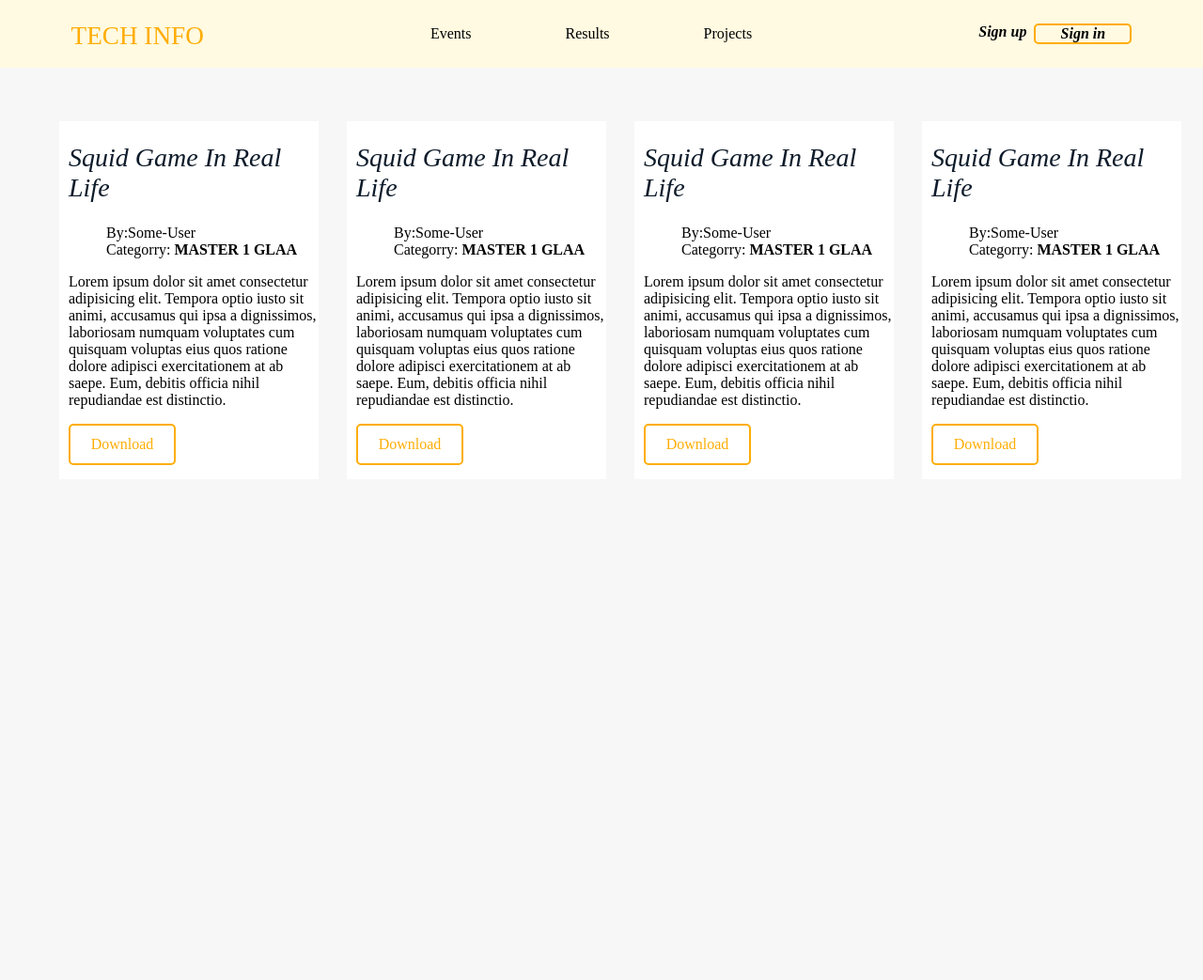
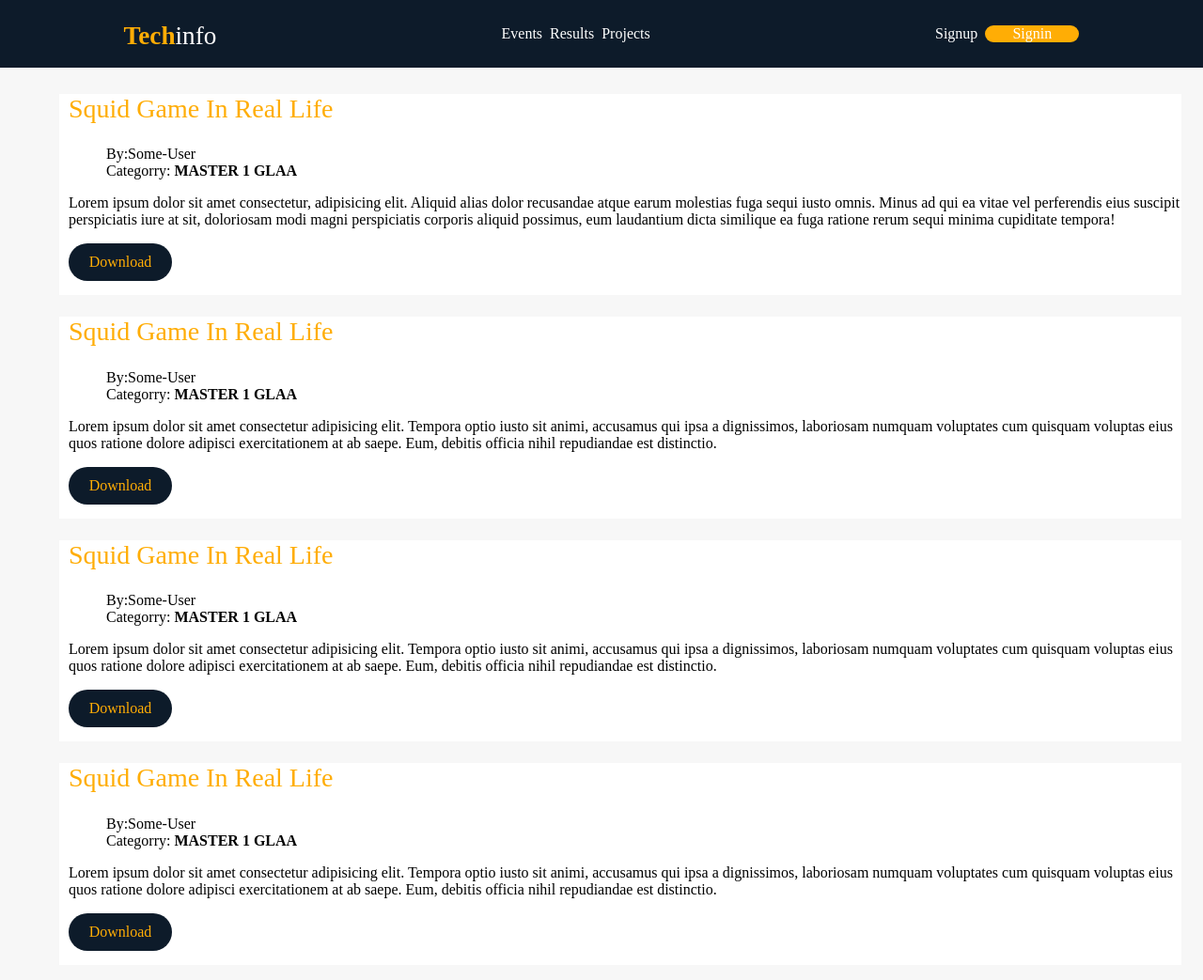
Before and after one commit to nourkrouma/tech-info-tp, a PHP site: page /projects.html in a window 1280 px wide. Shown: the whole page at 94% size. Before the commit the page ends 495 px from the top, so only its background shows below. Run offline with PHP 8.4, Linux system fonts and the light colour scheme.

Commit message:
changes reverted

```diff
--- a/projects.html
+++ b/projects.html
@@ -10,7 +10,7 @@
 <body>
     <header>
         <div class="navbar">
-            <h1 class="logo">TECH INFO</h1>
+            <h1 class="logo"><span>Tech</span>info</h1>
 
                 <ul class="links">
                     <li><a href="index.html">Events</a></li>
@@ -19,10 +19,10 @@
                 </ul>
             <div class="accountsection">
                 <ul>
-                    <li><a href="account/signup.html">Sign up</a></li>
+                    <li><a href="account/signup.html">Signup</a></li>
                     <li>
                         <div class="signin-box">
-                            <a href="account/signin.html">Sign in</a>
+                            <a href="account/signin.html">Signin</a>
                         </div>
                     </li>
                 </ul>
@@ -45,7 +45,7 @@
     </li>
 </ul>
 <p class="project-description">
-    Lorem ipsum dolor sit amet consectetur adipisicing elit. Tempora optio iusto sit animi, accusamus qui ipsa a dignissimos, laboriosam numquam voluptates cum quisquam voluptas eius quos ratione dolore adipisci exercitationem at ab saepe. Eum, debitis officia nihil repudiandae est distinctio.
+   Lorem ipsum dolor sit amet consectetur, adipisicing elit. Aliquid alias dolor recusandae atque earum molestias fuga sequi iusto omnis. Minus ad qui ea vitae vel perferendis eius suscipit perspiciatis iure at sit, doloriosam modi magni perspiciatis corporis aliquid possimus, eum laudantium dicta similique ea fuga ratione rerum sequi minima cupiditate tempora!
 </p>
 <div class="download-btn">
     <a href="#">Download</a>
--- a/results.html
+++ b/results.html
@@ -10,7 +10,7 @@
 <body>
     <header>
         <div class="navbar">
-            <h1 class="logo">TECH INFO</h1>
+            <h1 class="logo"><span>Tech</span>info</h1>
 
                 <ul class="links">
                     <li><a href="index.html">Events</a></li>
@@ -19,10 +19,10 @@
                 </ul>
             <div class="accountsection">
                 <ul>
-                    <li><a href="account/signup.html">Sign up</a></li>
+                    <li><a href="account/signup.html">Signup</a></li>
                     <li>
                         <div class="signin-box">
-                            <a href="account/signin.html">Sign in</a>
+                            <a href="account/signin.html">Signin</a>
                         </div>
                     </li>
                 </ul>
--- a/styles/main.css
+++ b/styles/main.css
@@ -26,7 +26,7 @@ ul {
   top: 0;
   left: 0;
   width: 100%;
-  background-color: #FFFAE1;
+  background-color: #0D1B2A;
   display: -webkit-box;
   display: -ms-flexbox;
   display: flex;
@@ -41,20 +41,19 @@ ul {
   padding-top: 5px;
   font-size: 1.7em;
   font-weight: 400;
-  color: #FFAD05;
 }
 
 .navbar h1 {
   color: white;
 }
 
-/*.navbar h1 span {
+.navbar h1 span {
   color: var(--primarycolor);
 }
-*/
+
 .navbar a {
   text-decoration: none;
-  color: black;
+  color: white;
 }
 
 .navbar :hover {
@@ -67,12 +66,20 @@ ul {
 
 .navbar .links {
   font-weight: 400;
+  display: -webkit-box;
+  display: -ms-flexbox;
   display: flex;
+  -webkit-box-orient: horizontal;
+  -webkit-box-direction: normal;
+      -ms-flex-direction: row;
+          flex-direction: row;
+  -ms-flex-wrap: nowrap;
+      flex-wrap: nowrap;
+  gap: 8px;
+  -ms-flex-pack: distribute;
+      justify-content: space-around;
 }
 
-.navbar .links li {
-  padding: 10px 50px;
-}
 .navbar .accountsection ul {
   display: -webkit-box;
   display: -ms-flexbox;
@@ -82,8 +89,7 @@ ul {
       -ms-flex-direction: row;
           flex-direction: row;
   gap: 8px;
-  font-weight: 800;
-  font-style: italic;
+  font-weight: 500;
 }
 
 .navbar .accountsection .signin-box {
@@ -96,18 +102,16 @@ ul {
   -webkit-box-align: center;
       -ms-flex-align: center;
           align-items: center;
-  font-weight: 800;
-  /*background-color: var(--primarycolor); */
-  border: 2px solid #FFAD05;
-  border-radius: 5px;
+  font-weight: 400;
+  background-color: var(--primarycolor);
+  border-radius: 9px;
   text-decoration: none;
   width: 100px;
   height: 100x;
 }
 
 .events-lists {
-  margin-top: 150px;
-  text-align: center;
+  margin-top: 100px;
 }
 
 .events-lists .filter {
@@ -115,13 +119,7 @@ ul {
 }
 
 .projects-list {
-    max-width: none;
-    margin: 0 auto;
-    padding-top: 90px;
-}
-
-.projects-list .projects {
-  display: flex;
+  margin-top: 100px;
 }
 
 .projects-list .projects .project {
@@ -129,17 +127,13 @@ ul {
   padding-left: 10px;
   margin: 15px;
   background-color: white;
-
-  width: 30%;
-  float: left;
 }
 
 .projects-list .projects .project .project-title {
   font-size: 28px;
   text-transform: capitalize;
   font-weight: 400;
-  color: #0D1B2A;
-  font-style: italic;
+  color: var(--primarycolor);
 }
 
 .projects-list .projects .project .details {
@@ -158,11 +152,10 @@ ul {
       -ms-flex-pack: center;
           justify-content: center;
   text-align: center;
-  /*background-color: var(--darkcolor); */
-  border: 2px solid #FFAD05;
+  background-color: var(--darkcolor);
   width: 110px;
   height: 40px;
-  border-radius: 5px;
+  border-radius: 22px;
 }
 
 .projects-list .projects .project .download-btn a {
```
Also changed, not shown: index.html (+5 -4 lines), img/Computer_Science_Person_Coding_Hero.jpg (deleted).
